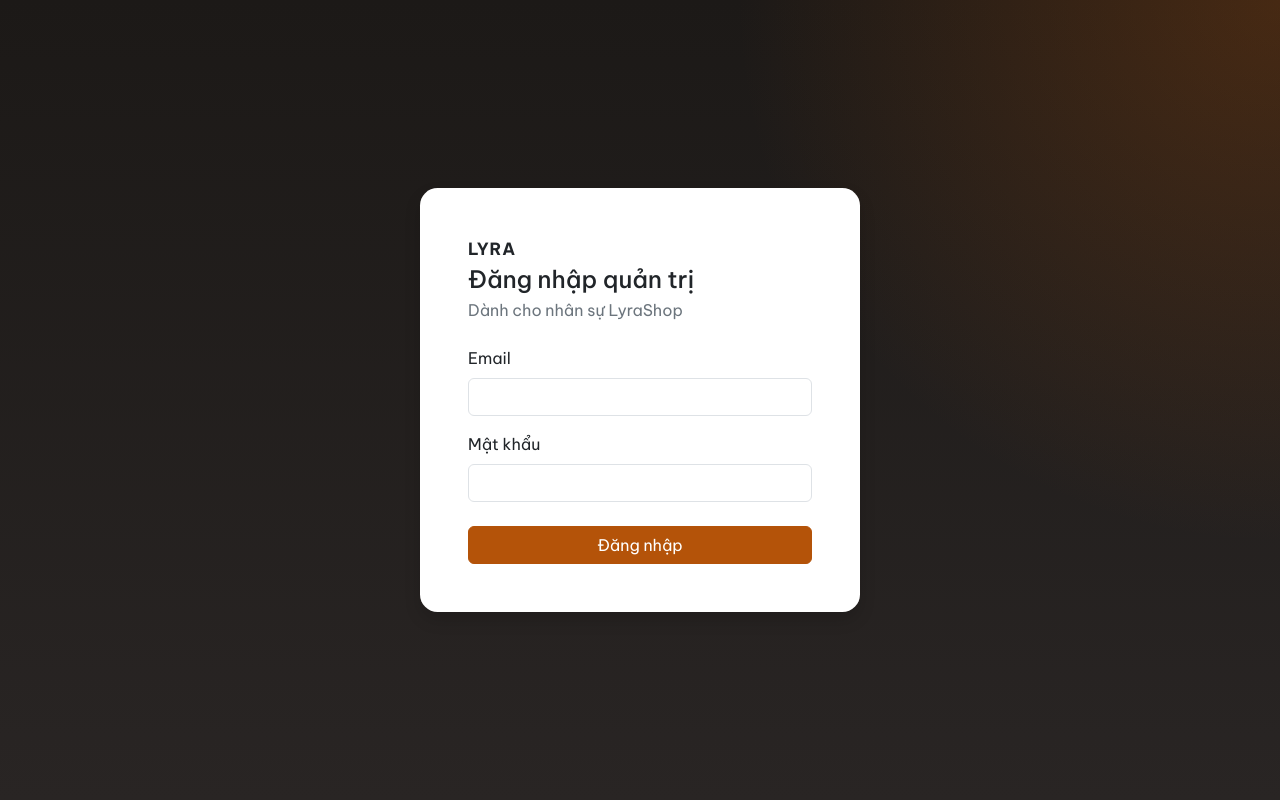
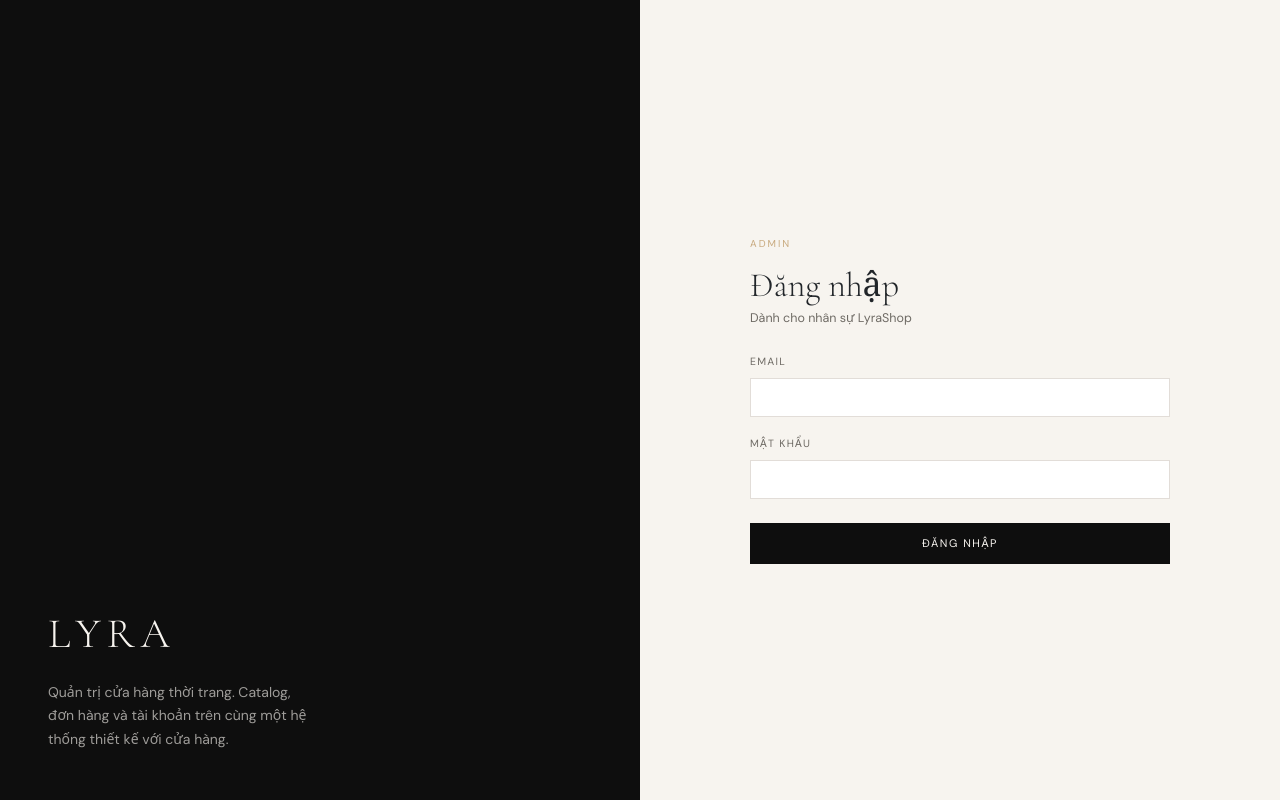
Before and after one commit to XyaVora/LyraShop-admin, a React (Vite) app: page /login in a window 1280 px wide. Built offline with nearby package versions, Linux system fonts and the light colour scheme; no server answers.

Commit message:
feat: restyle admin to match storefront LYRA UI
Reuse the customer-storefront admin look: cream/ink/warm palette, Cormorant + DM Sans, square cards, serif titles, sidebar logo, and ranked best sellers. Keep the dedicated admin app as the operator surface; storefront /admin can be removed later.

```diff
--- a/index.html
+++ b/index.html
@@ -3,6 +3,9 @@
   <head>
     <meta charset="UTF-8" />
     <meta name="viewport" content="width=device-width, initial-scale=1.0" />
+    <link rel="preconnect" href="https://fonts.googleapis.com" />
+    <link rel="preconnect" href="https://fonts.gstatic.com" crossorigin />
+    <link href="https://fonts.googleapis.com/css2?family=Cormorant+Garamond:ital,wght@0,300;0,400;0,500;1,400&family=DM+Sans:ital,opsz,wght@0,9..40,400;0,9..40,500;0,9..40,600;1,9..40,400&display=swap" rel="stylesheet" />
     <title>LyraShop Quản trị</title>
   </head>
   <body>
--- a/src/components/common/StatusBadge.jsx
+++ b/src/components/common/StatusBadge.jsx
@@ -1,3 +1,3 @@
 export default function StatusBadge({ label, className }) {
-  return <span className={`badge rounded-pill ${className}`}>{label}</span>;
+  return <span className={`badge ${className}`}>{label}</span>;
 }
--- a/src/components/layout/AdminShell.jsx
+++ b/src/components/layout/AdminShell.jsx
@@ -47,21 +47,20 @@ export default function AdminShell() {
         />
       )}
       <aside className={`admin-sidebar${navOpen ? " is-open" : ""}`}>
-        <div className="px-2 mb-4 d-flex justify-content-between align-items-start">
-          <div>
-            <div className="brand-mark">LYRA</div>
-            <div className="brand-sub">Quản trị cửa hàng</div>
-          </div>
+        <div className="admin-sidebar-logo">
+          <span>LYRA <span className="admin-sidebar-tag">Admin</span></span>
           <button
             type="button"
-            className="btn btn-link text-white p-0 d-md-none"
+            className="btn btn-link p-0 d-md-none"
+            style={{ color: "var(--cream)" }}
             aria-label="Đóng menu"
             onClick={closeNav}
           >
             <X size={18} />
           </button>
         </div>
-        <nav className="nav flex-column gap-1">
+        <div className="admin-nav-section">Quản lý</div>
+        <nav className="nav flex-column">
           {NAV.map((item) => {
             const Icon = item.icon;
             return (
@@ -72,16 +71,22 @@ export default function AdminShell() {
                 className={({ isActive }) => `nav-link${isActive ? " active" : ""}`}
                 onClick={closeNav}
               >
-                <Icon size={18} aria-hidden="true" />
+                <Icon size={16} aria-hidden="true" />
                 {item.label}
               </NavLink>
             );
           })}
         </nav>
+        <div className="admin-sidebar-foot">
+          <div className="admin-nav-section">Hệ thống</div>
+          <button type="button" className="admin-nav-item admin-nav-exit" onClick={onLogout}>
+            <LogOut size={16} aria-hidden="true" />
+            Đăng xuất
+          </button>
+        </div>
       </aside>
-      <div className="admin-main d-flex flex-column">
-        <header className="admin-header d-flex justify-content-between align-items-center px-3 px-md-4">
-          <div className="d-flex align-items-center gap-2">
+      <div className="admin-main">
+        <header className="admin-header d-flex justify-content-between align-items-center">
           <button
             type="button"
             className="btn btn-outline-secondary btn-sm d-md-none"
@@ -90,14 +95,15 @@ export default function AdminShell() {
           >
             <Menu size={16} />
           </button>
-            <span className="text-secondary small">Tài khoản {role === "ADMIN" ? "quản trị viên" : "đăng nhập"}</span>
+          <div className="admin-user ms-auto">
+            <div className="admin-avatar" aria-hidden="true">A</div>
+            <div className="admin-user-meta">
+              <strong>{role === "ADMIN" ? "Quản trị viên" : "Tài khoản"}</strong>
+              <span>LyraShop</span>
             </div>
-          <button type="button" className="btn btn-outline-secondary btn-sm d-inline-flex align-items-center gap-2" onClick={onLogout}>
-            <LogOut size={14} aria-hidden="true" />
-            Đăng xuất
-          </button>
+          </div>
         </header>
-        <main className="p-4 flex-grow-1">
+        <main className="admin-content">
           <Outlet />
         </main>
       </div>
--- a/src/features/auth/LoginPage.jsx
+++ b/src/features/auth/LoginPage.jsx
@@ -52,12 +52,19 @@ export default function LoginPage() {
   }
 
   return (
-    <div className="login-page d-flex align-items-center justify-content-center min-vh-100">
-      <div className="card shadow login-card">
-        <div className="card-body p-4 p-md-5">
-          <div className="brand-mark mb-1">LYRA</div>
-          <h1 className="h4 mb-1">Đăng nhập quản trị</h1>
-          <p className="text-secondary mb-4">Dành cho nhân sự LyraShop</p>
+    <div className="login-page">
+      <div className="login-visual">
+        <div className="login-visual-logo">LYRA</div>
+        <p className="login-visual-sub">
+          Quản trị cửa hàng thời trang. Catalog, đơn hàng và tài khoản trên cùng một hệ thống thiết kế với cửa hàng.
+        </p>
+      </div>
+      <div className="login-form-col">
+      <div className="card login-card">
+        <div className="card-body">
+          <div className="admin-sidebar-tag mb-3">Admin</div>
+          <h1 className="page-title mb-1">Đăng nhập</h1>
+          <p className="admin-page-sub mb-4">Dành cho nhân sự LyraShop</p>
           <ErrorAlert problem={problem} />
           <form onSubmit={form.handleSubmit(onSubmit)} noValidate>
             <div className="mb-3">
@@ -101,6 +108,7 @@ export default function LoginPage() {
           )}
         </div>
       </div>
+      </div>
     </div>
   );
 }
--- a/src/styles.css
+++ b/src/styles.css
@@ -1,117 +1,349 @@
-@import url("https://fonts.googleapis.com/css2?family=Be+Vietnam+Pro:wght@400;500;600;700&display=swap");
-
 :root {
   color-scheme: light;
-  --lyra-ink: #1c1917;
-  --lyra-muted: #57534e;
-  --lyra-line: #e7e5e4;
-  --lyra-bg: #f6f3ef;
-  --lyra-card: #ffffff;
-  --lyra-accent: #b45309;
-  --lyra-accent-dark: #92400e;
-  --lyra-sidebar: #1c1917;
-  --lyra-sidebar-active: #292524;
+  --cream: #f7f4ef;
+  --cream-dark: #f2efe9;
+  --ink: #0e0e0e;
+  --ink-2: #3a3632;
+  --warm: #c8a97e;
+  --warm-hover: #b8956e;
+  --warm-text: #8b6840;
+  --warm-deep: #a67f50;
+  --warm-pale: #f5eee4;
+  --muted: #6e6a64;
+  --border: #e2ddd8;
+  --paper: #ffffff;
+  --success: #5a8a5a;
+  --danger: #a84444;
+  --font-serif: "Cormorant Garamond", Georgia, serif;
+  --font-sans: "DM Sans", system-ui, sans-serif;
+  --ease-out: cubic-bezier(0.25, 0.46, 0.45, 0.94);
+  --lyra-ink: var(--ink);
+  --lyra-muted: var(--muted);
+  --lyra-line: var(--border);
+  --lyra-bg: var(--cream-dark);
+  --lyra-card: var(--paper);
+  --lyra-accent: var(--ink);
+  --lyra-accent-dark: var(--warm);
+  --lyra-sidebar: var(--ink);
+  --lyra-sidebar-active: rgba(255, 255, 255, 0.06);
+}
+
+*,
+*::before,
+*::after {
+  box-sizing: border-box;
+}
+
+html,
+body,
+#root {
+  min-height: 100%;
 }
 
 body {
   margin: 0;
-  background: var(--lyra-bg);
-  color: var(--lyra-ink);
-  font-family: "Be Vietnam Pro", "Segoe UI", system-ui, sans-serif;
+  background: var(--cream-dark);
+  color: var(--ink);
+  font-family: var(--font-sans);
+  font-size: 13.5px;
 }
 
 a {
-  color: var(--lyra-accent-dark);
+  color: var(--warm-text);
   text-decoration: none;
 }
 
 a:hover {
-  color: var(--lyra-accent);
+  color: var(--warm-hover);
+}
+
+h1, h2, h3, .page-title, .stat-value, .brand-mark, .admin-amount {
+  font-family: var(--font-serif);
+}
+
+.btn,
+.form-control,
+.form-select,
+.card,
+.alert,
+.badge,
+.modal,
+.breadcrumb,
+.input-group-text {
+  border-radius: 0 !important;
+}
+
+.form-control,
+.form-select {
+  border-color: var(--border);
+  background: var(--paper);
+  color: var(--ink);
+  font-size: 13px;
+  padding: 0.55rem 0.85rem;
+  box-shadow: none;
+}
+
+.form-control:focus,
+.form-select:focus {
+  border-color: var(--warm);
+  box-shadow: none;
+}
+
+.form-label {
+  font-size: 10.5px;
+  letter-spacing: 0.12em;
+  text-transform: uppercase;
+  color: var(--muted);
+}
+
+.card {
+  border: 1px solid var(--border);
+  background: var(--paper);
+  box-shadow: none;
+}
+
+.alert {
+  border: 1px solid var(--border);
+  font-size: 13px;
+}
+
+.breadcrumb {
+  background: transparent;
+  font-size: 10.5px;
+  letter-spacing: 0.12em;
+  text-transform: uppercase;
+}
+
+.breadcrumb-item + .breadcrumb-item::before {
+  content: "·";
+  color: var(--muted);
 }
 
 .admin-shell {
   display: grid;
-  grid-template-columns: 248px 1fr;
+  grid-template-columns: 240px 1fr;
   min-height: 100vh;
 }
 
 .admin-sidebar {
-  background: var(--lyra-sidebar);
-  color: #fafaf9;
-  padding: 1.25rem 0.9rem;
+  background: var(--ink);
+  color: var(--cream);
+  padding: 32px 0 24px;
+  display: flex;
+  flex-direction: column;
 }
 
-.brand-mark {
-  font-size: 1.05rem;
-  font-weight: 700;
-  letter-spacing: 0.04em;
+.admin-sidebar-logo {
+  font-family: var(--font-serif);
+  font-size: 22px;
+  letter-spacing: 0.1em;
+  color: var(--cream);
+  padding: 0 24px 28px;
+  border-bottom: 1px solid rgba(255, 255, 255, 0.08);
+  margin-bottom: 8px;
+  display: flex;
+  align-items: baseline;
+  justify-content: space-between;
+  gap: 8px;
 }
 
-.brand-sub {
-  color: #a8a29e;
-  font-size: 0.75rem;
+.admin-sidebar-tag {
+  font-family: var(--font-sans);
+  font-size: 10px;
+  letter-spacing: 0.2em;
+  text-transform: uppercase;
+  color: var(--warm);
 }
 
-.admin-sidebar .nav-link {
-  color: #d6d3d1;
+.admin-nav-section {
+  font-size: 9.5px;
+  letter-spacing: 0.2em;
+  text-transform: uppercase;
+  color: rgba(247, 244, 239, 0.25);
+  padding: 18px 24px 8px;
+}
+
+.admin-sidebar .nav-link,
+.admin-nav-item {
+  color: rgba(247, 244, 239, 0.55);
   display: flex;
   align-items: center;
-  gap: 0.6rem;
-  border-radius: 0.6rem;
-  padding: 0.55rem 0.75rem;
+  gap: 11px;
+  border-radius: 0;
+  padding: 12px 24px;
+  font-size: 13px;
+  border-left: 2px solid transparent;
 }
 
-.admin-sidebar .nav-link:hover {
-  color: #fff;
+.admin-sidebar .nav-link:hover,
+.admin-nav-item:hover {
+  color: var(--cream);
   background: rgba(255, 255, 255, 0.06);
 }
 
 .admin-sidebar .nav-link.active {
-  background: var(--lyra-sidebar-active);
-  color: #fff;
+  background: rgba(255, 255, 255, 0.06);
+  color: var(--cream);
+  border-left-color: var(--warm);
+}
+
+.admin-sidebar-foot {
+  margin-top: auto;
+  padding-top: 12px;
+}
+
+.admin-nav-exit {
+  width: 100%;
+  background: none;
+  border: 0;
+  text-align: left;
+}
+
+.admin-main {
+  display: flex;
+  flex-direction: column;
+  min-width: 0;
+  background: var(--cream-dark);
 }
 
 .admin-header {
-  height: 64px;
-  background: var(--lyra-card);
-  border-bottom: 1px solid var(--lyra-line);
+  min-height: 72px;
+  background: transparent;
+  border-bottom: 0;
+  padding: 20px 36px 0;
 }
 
-.page-title {
-  font-size: 1.45rem;
-  font-weight: 700;
+.admin-content {
+  padding: 20px 36px 44px;
+  flex: 1;
 }
 
-.card {
-  border: 1px solid var(--lyra-line);
-  border-radius: 0.9rem;
-  box-shadow: 0 1px 2px rgba(28, 25, 23, 0.04);
+.admin-user {
+  display: flex;
+  align-items: center;
+  gap: 12px;
+  background: var(--paper);
+  border: 1px solid var(--border);
+  padding: 10px 16px;
+}
+
+.admin-user-meta {
+  display: flex;
+  flex-direction: column;
+  min-width: 0;
+}
+
+.admin-user-meta strong {
+  font-size: 13px;
+  font-weight: 500;
+}
+
+.admin-user-meta span {
+  font-size: 11.5px;
+  color: var(--muted);
+}
+
+.admin-avatar {
+  flex: none;
+  width: 36px;
+  height: 36px;
+  display: grid;
+  place-items: center;
+  background: var(--warm-pale);
+  color: var(--warm-text);
+  font-family: var(--font-serif);
+  font-size: 17px;
+}
+
+.page-title,
+.admin-page-title {
+  font-size: 34px;
+  font-weight: 300;
+  line-height: 1.1;
+  margin: 0;
+}
+
+.page-header .text-secondary,
+.admin-page-sub {
+  font-size: 12.5px;
+  color: var(--muted);
+  max-width: 62ch;
 }
 
 .btn-lyra {
-  background: var(--lyra-accent);
-  border-color: var(--lyra-accent);
-  color: #fff;
+  display: inline-flex;
+  align-items: center;
+  justify-content: center;
+  gap: 8px;
+  background: var(--ink);
+  border: 1.5px solid var(--ink);
+  color: var(--cream);
+  padding: 11px 22px;
+  font-size: 11px;
+  letter-spacing: 0.14em;
+  text-transform: uppercase;
+  border-radius: 0;
 }
 
 .btn-lyra:hover,
 .btn-lyra:focus {
-  background: var(--lyra-accent-dark);
-  border-color: var(--lyra-accent-dark);
+  background: var(--warm);
+  border-color: var(--warm);
+  color: #fff;
+}
+
+.btn-lyra.btn-sm,
+.btn-outline-secondary.btn-sm,
+.btn-outline-danger.btn-sm {
+  padding: 6px 12px;
+  font-size: 11px;
+  letter-spacing: 0.06em;
+  border-radius: 0;
+}
+
+.btn-outline-secondary {
+  border: 1px solid var(--border);
+  color: var(--ink);
+  background: transparent;
+}
+
+.btn-outline-secondary:hover,
+.btn-outline-secondary:focus {
+  background: var(--ink);
+  border-color: var(--ink);
+  color: var(--cream);
+}
+
+.btn-outline-danger {
+  border: 1px solid rgba(168, 68, 68, 0.35);
+  color: var(--danger);
+}
+
+.btn-outline-danger:hover,
+.btn-danger {
+  background: var(--danger);
+  border-color: var(--danger);
   color: #fff;
 }
 
 .table {
-  --bs-table-hover-bg: #fafaf9;
+  --bs-table-hover-bg: var(--cream);
+  font-size: 12.5px;
 }
 
 .table thead th {
-  color: var(--lyra-muted);
-  font-size: 0.75rem;
-  font-weight: 600;
+  color: var(--muted);
+  font-size: 10.5px;
+  font-weight: 400;
   text-transform: uppercase;
-  letter-spacing: 0.04em;
-  border-bottom-color: var(--lyra-line);
+  letter-spacing: 0.1em;
+  border-bottom-color: var(--border);
+  background: transparent;
+}
+
+.table tbody td {
+  border-bottom-color: var(--border);
+  vertical-align: middle;
 }
 
 .table-row-clickable {
@@ -130,57 +362,63 @@ a:hover {
 }
 
 .table-sort.is-active {
-  color: var(--lyra-ink);
+  color: var(--ink);
 }
 
 .pagination-bar {
-  border-top: 1px solid var(--lyra-line);
+  border-top: 1px solid var(--border);
 }
 
 .list-filter {
   max-width: 180px;
+  border: 1px solid var(--border);
+  background: var(--paper);
+  font-size: 12.5px;
 }
 
 .operator-note {
-  background: #fafaf9;
-  border: 1px solid var(--lyra-line);
-  border-radius: 0.7rem;
-  padding: 0.75rem 1rem;
+  background: var(--cream);
+  border: 1px solid var(--border);
+  padding: 0.85rem 1rem;
+}
+
+.badge {
+  font-size: 10px;
+  font-weight: 400;
+  letter-spacing: 0.06em;
+  padding: 4px 10px;
 }
 
 .badge-soft-success {
-  background: #ecfdf3;
-  color: #067647;
+  background: rgba(90, 138, 90, 0.1);
+  color: var(--success);
 }
 
 .badge-soft-warning {
-  background: #fffaeb;
-  color: #b54708;
+  background: rgba(200, 169, 126, 0.15);
+  color: var(--warm-text);
 }
 
-.badge-soft-info {
-  background: #eff8ff;
-  color: #175cd3;
-}
-
+.badge-soft-info,
 .badge-soft-primary {
-  background: #eef4ff;
-  color: #3538cd;
+  background: rgba(14, 14, 14, 0.06);
+  color: #555;
 }
 
 .badge-soft-danger {
-  background: #fef3f2;
-  color: #b42318;
+  background: rgba(168, 68, 68, 0.1);
+  color: var(--danger);
 }
 
 .badge-soft-muted {
-  background: #f5f5f4;
-  color: #57534e;
+  background: rgba(14, 14, 14, 0.06);
+  color: var(--muted);
 }
 
 .search-field {
   position: relative;
   display: block;
+  flex: 1 1 220px;
   max-width: 320px;
 }
 
@@ -189,7 +427,7 @@ a:hover {
   left: 0.75rem;
   top: 50%;
   transform: translateY(-50%);
-  color: var(--lyra-muted);
+  color: var(--muted);
 }
 
 .search-field .form-control {
@@ -198,7 +436,6 @@ a:hover {
 
 .skeleton-line {
   height: 0.9rem;
-  border-radius: 999px;
   background: linear-gradient(90deg, #ece7e1 25%, #f7f4f0 50%, #ece7e1 75%);
   background-size: 200% 100%;
   animation: shimmer 1.2s ease infinite;
@@ -210,66 +447,185 @@ a:hover {
 }
 
 .empty-state {
-  color: var(--lyra-muted);
+  color: var(--muted);
+  padding: 32px 12px;
+}
+
+.stats-grid {
+  display: grid;
+  grid-template-columns: repeat(3, minmax(0, 1fr));
+  gap: 16px;
+}
+
+.stat-card {
+  background: var(--paper);
+  border: 1px solid var(--border);
+  position: relative;
+  overflow: hidden;
+}
+
+.stat-card::before {
+  content: "";
+  position: absolute;
+  top: 0;
+  left: 0;
+  width: 3px;
+  height: 100%;
+  background: var(--warm);
+}
+
+.stat-card .card-body {
+  padding: 22px;
 }
 
 .stat-card .stat-label {
-  color: var(--lyra-muted);
-  font-size: 0.8rem;
+  font-size: 10.5px;
+  letter-spacing: 0.12em;
+  text-transform: uppercase;
+  color: var(--muted);
+  margin-bottom: 10px;
 }
 
 .stat-card .stat-value {
-  font-size: 1.35rem;
-  font-weight: 700;
+  font-size: 28px;
+  font-weight: 300;
+  line-height: 1.1;
+}
+
+.admin-amount {
+  font-size: 16px;
+  font-variant-numeric: lining-nums tabular-nums;
+  white-space: nowrap;
+}
+
+.admin-top-list {
+  list-style: none;
+  margin: 0;
+  padding: 0;
+}
+
+.admin-top-item {
+  display: flex;
+  align-items: center;
+  gap: 12px;
+  padding: 12px 0;
+  border-bottom: 1px solid var(--border);
+  cursor: pointer;
+}
+
+.admin-top-item:last-child {
+  border-bottom: none;
+}
+
+.admin-top-rank {
+  flex: none;
+  font-family: var(--font-serif);
+  font-size: 15px;
+  color: var(--warm-text);
+  width: 22px;
+}
+
+.admin-top-text {
+  display: flex;
+  flex-direction: column;
+  gap: 3px;
+  flex: 1;
+  min-width: 0;
+}
+
+.admin-top-name {
+  font-size: 12.5px;
+  font-weight: 500;
+}
+
+.admin-top-sub {
+  font-size: 11px;
+  color: var(--muted);
 }
 
 .pipeline-track {
-  height: 0.45rem;
-  border-radius: 999px;
-  background: #f5f5f4;
+  height: 3px;
+  background: var(--cream);
   overflow: hidden;
 }
 
 .pipeline-fill {
   height: 100%;
-  border-radius: 999px;
-  background: var(--lyra-accent);
+  background: var(--warm);
 }
 
 .login-page {
-  background:
-    radial-gradient(circle at top right, rgba(180, 83, 9, 0.28), transparent 36%),
-    linear-gradient(180deg, #1c1917 0%, #292524 100%);
+  min-height: 100vh;
+  display: grid;
+  grid-template-columns: minmax(0, 1fr) minmax(0, 1fr);
+  background: var(--cream);
+}
+
+.login-visual {
+  background: var(--ink);
+  color: var(--cream);
+  display: flex;
+  flex-direction: column;
+  justify-content: flex-end;
+  padding: 48px;
+}
+
+.login-visual-logo {
+  font-family: var(--font-serif);
+  font-size: 42px;
+  letter-spacing: 0.14em;
+  font-weight: 300;
+}
+
+.login-visual-sub {
+  max-width: 28ch;
+  color: rgba(247, 244, 239, 0.62);
+  margin: 16px 0 0;
+  font-size: 14px;
+  line-height: 1.7;
+}
+
+.login-form-col {
+  display: flex;
+  align-items: center;
+  justify-content: center;
+  padding: 32px 24px;
 }
 
 .login-card {
-  width: min(440px, calc(100% - 2rem));
+  width: min(420px, 100%);
   border: 0;
-  border-radius: 1.1rem;
+  background: transparent;
+  box-shadow: none;
+}
+
+.login-card .card-body {
+  padding: 0;
 }
 
 .toast-host {
   position: fixed;
-  right: 1.25rem;
-  bottom: 1.25rem;
+  left: 50%;
+  top: 24px;
+  transform: translateX(-50%);
   z-index: 1080;
   display: flex;
   flex-direction: column;
-  gap: 0.5rem;
+  gap: 8px;
 }
 
 .app-toast {
   min-width: 240px;
-  padding: 0.75rem 1rem;
-  border-radius: 0.7rem;
-  color: #fff;
+  padding: 13px 18px;
+  color: var(--cream);
+  background: var(--ink);
   cursor: pointer;
-  box-shadow: 0 8px 24px rgba(28, 25, 23, 0.18);
+  font-size: 13px;
 }
 
-.app-toast-success { background: #067647; }
-.app-toast-danger { background: #b42318; }
-.app-toast-info { background: #175cd3; }
+.app-toast-success { background: var(--ink); }
+.app-toast-danger { background: var(--danger); }
+.app-toast-info { background: var(--ink); }
 
 .confirm-layer {
   position: fixed;
@@ -277,16 +633,32 @@ a:hover {
   z-index: 1090;
   display: grid;
   place-items: center;
-  background: rgba(28, 25, 23, 0.45);
+  background: rgba(14, 14, 14, 0.5);
   padding: 1rem;
 }
 
 .confirm-dialog {
   width: min(420px, 100%);
+  border-radius: 0;
 }
 
 .sidebar-backdrop {
   display: none;
+}
+
+@media (max-width: 992px) {
+  .login-page {
+    grid-template-columns: 1fr;
+  }
+
+  .login-visual {
+    min-height: 180px;
+    justify-content: center;
+  }
+
+  .stats-grid {
+    grid-template-columns: 1fr 1fr;
+  }
 }
 
 @media (max-width: 768px) {
@@ -297,10 +669,10 @@ a:hover {
   .admin-sidebar {
     position: fixed;
     inset: 0 auto 0 0;
-    width: 248px;
+    width: 240px;
     z-index: 1040;
     transform: translateX(-100%);
-    transition: transform 0.2s ease;
+    transition: transform 0.2s var(--ease-out);
   }
 
   .admin-sidebar.is-open {
@@ -312,7 +684,22 @@ a:hover {
     position: fixed;
     inset: 0;
     border: 0;
-    background: rgba(28, 25, 23, 0.45);
+    background: rgba(14, 14, 14, 0.45);
     z-index: 1030;
   }
+
+  .admin-header,
+  .admin-content {
+    padding-left: 16px;
+    padding-right: 16px;
+  }
+
+  .page-title,
+  .admin-page-title {
+    font-size: 28px;
+  }
+
+  .stats-grid {
+    grid-template-columns: 1fr;
+  }
 }
```
Also changed, not shown: src/features/dashboard/DashboardPage.jsx (+25 -24 lines). Lines whose indentation alone changed are shown as unchanged.
